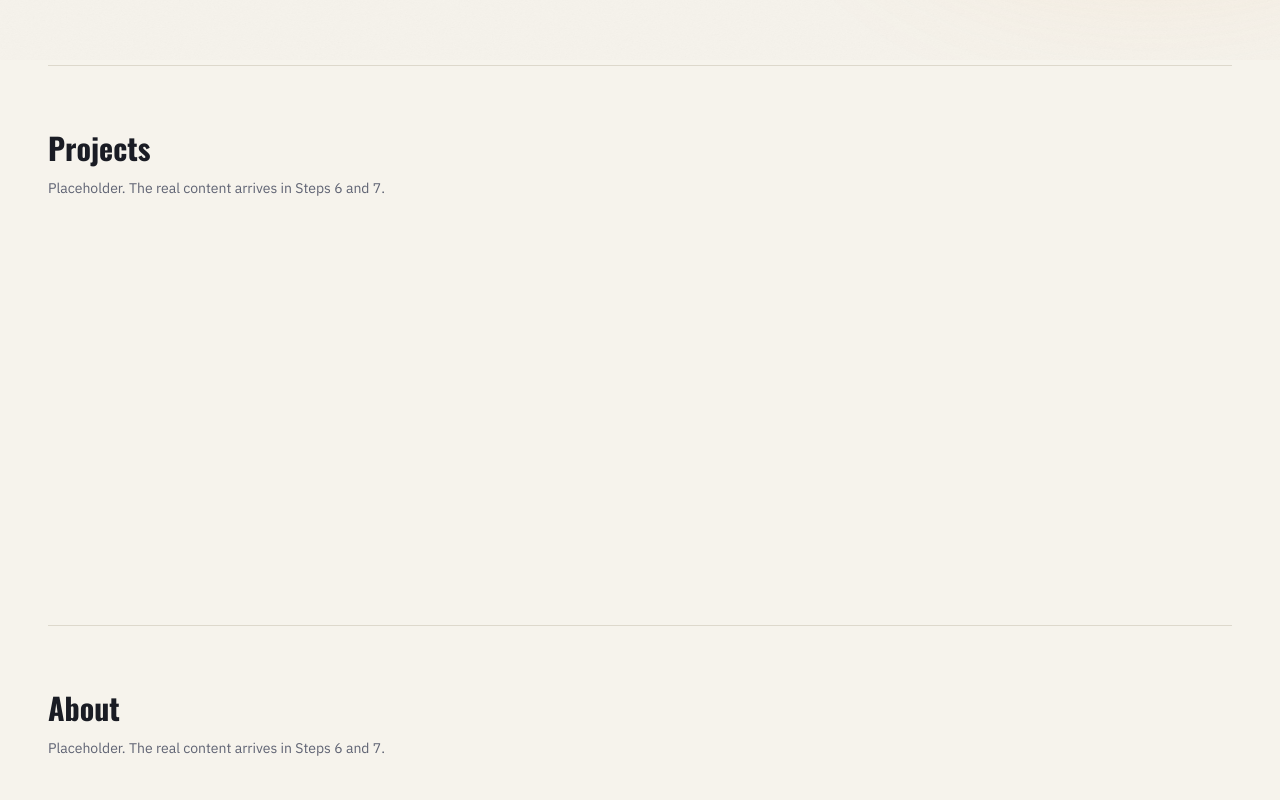
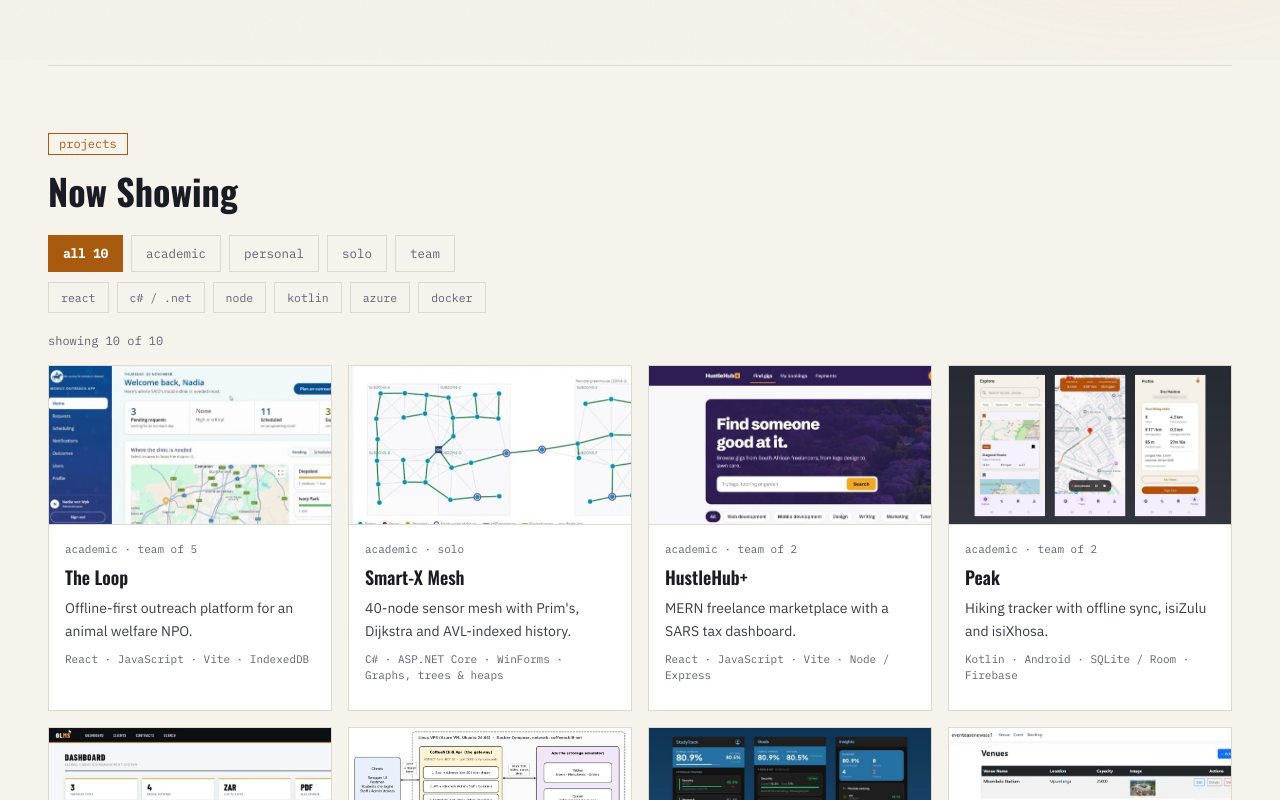
Before and after one commit to saxola-nqaba/Portfolio, a Next.js app: page / in a window 1280 px wide. Shown: the part 740-1540 px from the top of the page. Built offline with nearby package versions, Linux system fonts and the light colour scheme.

Commit message:
Add project cards, filters and project glow

```diff
--- a/app/globals.css
+++ b/app/globals.css
@@ -180,7 +180,7 @@ section[id] {
 }
 .pt-tip {
   position: absolute;
-  top: calc(100% + 6px);
+  bottom: calc(100% + 6px);
   left: 50%;
   transform: translateX(-50%);
   width: max-content;
@@ -232,3 +232,19 @@ section[id] {
     opacity: 1;
   }
 }
+
+/* ---------- Project glow ---------- */
+/* A third glow that takes on the colour of the project card being hovered */
+.bg-glow-project {
+  width: 900px;
+  height: 560px;
+  left: 50%;
+  top: 35%;
+  margin-left: -450px;
+  background: var(--project-glow, var(--glow));
+  opacity: 0;
+  transition: opacity 0.6s ease, background-color 0.6s ease;
+}
+[data-project-glow="on"] .bg-glow-project {
+  opacity: calc(var(--glow-opacity) * 1.1);
+}
--- a/app/page.tsx
+++ b/app/page.tsx
@@ -1,17 +1,40 @@
 import Hero from "@/components/Hero";
+import ProjectsSection from "@/components/ProjectsSection";
+import type { ProjectCardData } from "@/components/ProjectCard";
+import { getProjects, getProjectTech } from "@/lib/data";
 
-// The remaining sections are still placeholders. Steps 6 and 7 fill them in.
-const sections = ["projects", "about", "experience", "skills", "contact"];
+// Still placeholders. Step 7 fills these in.
+const sections = ["about", "experience", "skills", "contact"];
 
 export default function Home() {
+  // Prepare just what the cards need, so the browser isn't sent the full case studies.
+  const cards: ProjectCardData[] = getProjects().map((p) => ({
+    slug: p.slug,
+    title: p.title,
+    summary: p.summary,
+    highlight: p.highlight,
+    image: p.image,
+    imageAlt: p.imageAlt,
+    kind: p.kind,
+    teamSize: p.teamSize,
+    tech: p.tech,
+    color: p.color,
+    meta: `${p.kind} · ${p.teamSize === 1 ? "solo" : `team of ${p.teamSize}`}`,
+    techLine: getProjectTech(p)
+      .slice(0, 4)
+      .map((t) => t.name)
+      .join(" · "),
+  }));
+
   return (
     <main className="mx-auto max-w-7xl px-6 md:px-12">
       <Hero />
+      <ProjectsSection projects={cards} />
 
       {sections.map((id) => (
         <section key={id} id={id} className="min-h-[70vh] border-t border-rule py-16">
           <h2 className="font-display text-3xl font-bold capitalize">{id}</h2>
-          <p className="mt-3 text-sm text-muted">Placeholder. The real content arrives in Steps 6 and 7.</p>
+          <p className="mt-3 text-sm text-muted">Placeholder. The real content arrives in Step 7.</p>
         </section>
       ))}
     </main>
--- a/components/Background.tsx
+++ b/components/Background.tsx
@@ -3,6 +3,7 @@ export default function Background() {
     <div aria-hidden="true" className="pointer-events-none fixed inset-0 z-0 overflow-hidden">
       <div className="bg-glow bg-glow-a" />
       <div className="bg-glow bg-glow-b" />
+      <div className="bg-glow bg-glow-project" />
       <svg className="bg-grain" xmlns="http://www.w3.org/2000/svg">
         <filter id="grain-noise">
           <feTurbulence type="fractalNoise" baseFrequency="0.85" numOctaves={2} stitchTiles="stitch" />
--- /dev/null
+++ b/components/ProjectCard.tsx
@@ -0,0 +1,69 @@
+"use client";
+
+import Image from "next/image";
+import Link from "next/link";
+
+/** Only the fields a card needs, prepared on the server in app/page.tsx. */
+export type ProjectCardData = {
+  slug: string;
+  title: string;
+  summary: string;
+  highlight: string;
+  image: string;
+  imageAlt: string;
+  kind: "academic" | "personal";
+  teamSize: number;
+  tech: string[];
+  /** e.g. "academic · team of 5" */
+  meta: string;
+  /** The first few technology names, e.g. "React · JavaScript · Vite" */
+  techLine: string;
+  color: string;
+};
+
+/** Tints the background glow with a project's colour, or turns it off. */
+function setProjectGlow(color: string | null) {
+  const root = document.documentElement;
+  if (color) {
+    root.style.setProperty("--project-glow", color);
+    root.dataset.projectGlow = "on";
+  } else {
+    delete root.dataset.projectGlow;
+  }
+}
+
+export default function ProjectCard({ project }: { project: ProjectCardData }) {
+  return (
+    <Link
+      href={`/projects/${project.slug}`}
+      onMouseEnter={() => setProjectGlow(project.color)}
+      onMouseLeave={() => setProjectGlow(null)}
+      onFocus={() => setProjectGlow(project.color)}
+      onBlur={() => setProjectGlow(null)}
+      onClick={() => setProjectGlow(null)}
+      className="group block h-full border border-rule bg-surface transition duration-150 hover:-translate-y-0.5 hover:border-accent focus-visible:border-accent focus-visible:outline-2 focus-visible:outline-offset-2 focus-visible:outline-accent"
+    >
+      <div className="relative aspect-video overflow-hidden border-b border-rule bg-white">
+        <Image
+          src={project.image}
+          alt={project.imageAlt}
+          fill
+          sizes="(min-width: 1280px) 25vw, (min-width: 1024px) 33vw, (min-width: 640px) 50vw, 100vw"
+          className="object-cover object-left-top"
+        />
+      </div>
+
+      <div className="p-4">
+        <p className="mb-1.5 font-mono text-[11px] text-muted">{project.meta}</p>
+        <h3 className="mb-1.5 font-display text-lg font-semibold">{project.title}</h3>
+        <p className="text-sm leading-relaxed text-body">{project.summary}</p>
+        <p className="mt-2 font-mono text-[11px] text-muted">{project.techLine}</p>
+
+        {/* Always visible on phones; revealed on hover on larger screens */}
+        <p className="mt-2.5 font-mono text-[11px] text-accent md:mt-0 md:max-h-0 md:overflow-hidden md:opacity-0 md:transition-all md:duration-200 md:group-hover:mt-2.5 md:group-hover:max-h-10 md:group-hover:opacity-100 md:group-focus-visible:mt-2.5 md:group-focus-visible:max-h-10 md:group-focus-visible:opacity-100">
+          → {project.highlight}
+        </p>
+      </div>
+    </Link>
+  );
+}
--- /dev/null
+++ b/components/ProjectsSection.tsx
@@ -0,0 +1,124 @@
+"use client";
+
+import { useState } from "react";
+import ProjectCard, { type ProjectCardData } from "./ProjectCard";
+
+type TypeFilter = "all" | "academic" | "personal" | "solo" | "team";
+
+const typeFilters: { id: TypeFilter; label: string }[] = [
+  { id: "all", label: "all" },
+  { id: "academic", label: "academic" },
+  { id: "personal", label: "personal" },
+  { id: "solo", label: "solo" },
+  { id: "team", label: "team" },
+];
+
+// Each chip matches any of its technology ids.
+const techFilters: { id: string; label: string; techIds: string[] }[] = [
+  { id: "react", label: "react", techIds: ["react", "react-native"] },
+  { id: "dotnet", label: "c# / .net", techIds: ["csharp", "aspnet-core"] },
+  { id: "node", label: "node", techIds: ["node-express"] },
+  { id: "kotlin", label: "kotlin", techIds: ["kotlin"] },
+  { id: "azure", label: "azure", techIds: ["azure", "azure-functions", "azure-sql"] },
+  { id: "docker", label: "docker", techIds: ["docker"] },
+];
+
+function matchesType(project: ProjectCardData, filter: TypeFilter): boolean {
+  switch (filter) {
+    case "academic":
+    case "personal":
+      return project.kind === filter;
+    case "solo":
+      return project.teamSize === 1;
+    case "team":
+      return project.teamSize > 1;
+    default:
+      return true;
+  }
+}
+
+const chipBase = "border font-mono transition-colors";
+const chipOn = "border-accent bg-accent font-semibold text-on-accent";
+const chipOff = "border-rule text-muted hover:border-accent hover:text-ink";
+
+export default function ProjectsSection({ projects }: { projects: ProjectCardData[] }) {
+  const [typeFilter, setTypeFilter] = useState<TypeFilter>("all");
+  const [techFilter, setTechFilter] = useState<string | null>(null);
+
+  const activeTech = techFilters.find((t) => t.id === techFilter);
+  const visible = projects.filter(
+    (p) =>
+      matchesType(p, typeFilter) &&
+      (!activeTech || activeTech.techIds.some((id) => p.tech.includes(id))),
+  );
+
+  const resetFilters = () => {
+    setTypeFilter("all");
+    setTechFilter(null);
+  };
+
+  return (
+    <section id="projects" aria-labelledby="projects-heading" className="border-t border-rule py-16">
+      <p className="mb-4 inline-block border border-accent px-2.5 py-0.5 font-mono text-xs text-accent">
+        projects
+      </p>
+      <h2 id="projects-heading" className="font-display text-3xl font-bold sm:text-4xl">
+        Now Showing
+      </h2>
+
+      <div role="group" aria-label="Filter by project type" className="mt-6 flex flex-wrap gap-2">
+        {typeFilters.map((f) => (
+          <button
+            key={f.id}
+            type="button"
+            aria-pressed={typeFilter === f.id}
+            onClick={() => setTypeFilter(f.id)}
+            className={`${chipBase} px-3.5 py-2 text-[12.5px] ${typeFilter === f.id ? chipOn : chipOff}`}
+          >
+            {f.id === "all" ? `all ${projects.length}` : f.label}
+          </button>
+        ))}
+      </div>
+
+      <div role="group" aria-label="Filter by technology" className="mt-2.5 flex flex-wrap gap-2">
+        {techFilters.map((f) => (
+          <button
+            key={f.id}
+            type="button"
+            aria-pressed={techFilter === f.id}
+            onClick={() => setTechFilter(techFilter === f.id ? null : f.id)}
+            className={`${chipBase} px-3 py-1.5 text-[11.5px] ${techFilter === f.id ? chipOn : chipOff}`}
+          >
+            {f.label}
+          </button>
+        ))}
+      </div>
+
+      {/* Screen readers announce the new count when a filter changes */}
+      <p aria-live="polite" className="mt-5 font-mono text-xs text-muted">
+        showing {visible.length} of {projects.length}
+      </p>
+
+      {visible.length > 0 ? (
+        <ul className="mt-4 grid gap-4 sm:grid-cols-2 lg:grid-cols-3 xl:grid-cols-4">
+          {visible.map((project) => (
+            <li key={project.slug}>
+              <ProjectCard project={project} />
+            </li>
+          ))}
+        </ul>
+      ) : (
+        <div className="mt-4 border border-dashed border-rule p-8 text-center">
+          <p className="text-body">No projects match both filters.</p>
+          <button
+            type="button"
+            onClick={resetFilters}
+            className="mt-3 font-mono text-sm text-accent underline-offset-4 hover:underline"
+          >
+            clear filters
+          </button>
+        </div>
+      )}
+    </section>
+  );
+}
--- a/data/projects.ts
+++ b/data/projects.ts
@@ -11,6 +11,7 @@ export const projects: Project[] = [
     summary: "Offline-first outreach platform for an animal welfare NPO.",
     highlight: "Offline visits sync with no duplicates",
     tech: ["react", "javascript", "vite", "indexeddb", "node-express", "mongodb", "jwt", "rbac", "bcrypt", "rate-limiting", "input-validation", "azure", "github-actions", "vitest", "postman", "html-css"],
+    color: "#2f6fd6",
     image: "/projects/the-loop.jpg",
     imageAlt: "The Loop administrator home screen with a map of pending requests",
     gallery: [
@@ -43,6 +44,7 @@ export const projects: Project[] = [
     summary: "40-node sensor mesh with Prim's, Dijkstra and AVL-indexed history.",
     highlight: "403,200 readings, 68 tests",
     tech: ["csharp", "aspnet-core", "winforms", "algorithms", "xunit", "docker"],
+    color: "#1fa3b8",
     image: "/projects/smart-x.jpg",
     imageAlt: "Smart-X mesh topology map",
     links: { demo: "https://youtu.be/LpLknHxH7tc" },
@@ -57,6 +59,7 @@ export const projects: Project[] = [
     summary: "MERN freelance marketplace with a SARS tax dashboard.",
     highlight: "281 front-end tests, quality gate",
     tech: ["react", "javascript", "vite", "node-express", "mongodb", "jwt", "rbac", "bcrypt", "rate-limiting", "input-validation", "sonarqube", "gitleaks", "vitest", "rtl", "postman", "docker", "github-actions", "html-css"],
+    color: "#6b3fc4",
     image: "/projects/hustlehub.jpg",
     imageAlt: "HustleHub+ gig search page",
     links: { demo: "https://youtu.be/gV5EHxqV2p4" },
@@ -71,6 +74,7 @@ export const projects: Project[] = [
     summary: "Hiking tracker with offline sync, isiZulu and isiXhosa.",
     highlight: "Hikes recorded offline sync later",
     tech: ["kotlin", "android", "sqlite", "firebase", "node-express", "javascript", "jwt", "rate-limiting", "input-validation", "robolectric", "github-actions"],
+    color: "#f47e20",
     image: "/projects/peak.jpg",
     imageAlt: "Peak's explore, GPS tracking and profile screens",
     links: { demo: "https://youtu.be/GLt1aZqTnJE" },
@@ -85,6 +89,7 @@ export const projects: Project[] = [
     summary: "Logistics system split into a JWT-secured Web API.",
     highlight: "Factory, Decorator and Observer patterns",
     tech: ["csharp", "aspnet-core", "ef-core", "sql-server", "sql", "jwt", "docker", "xunit", "html-css"],
+    color: "#c9a227",
     image: "/projects/glms.jpg",
     imageAlt: "GLMS dashboard",
     links: {},
@@ -99,6 +104,7 @@ export const projects: Project[] = [
     summary: "API gateway on a Linux VPS with Docker and CI/CD.",
     highlight: "Self-hosted runner deploys on merge",
     tech: ["csharp", "aspnet-core", "azure-functions", "azure", "docker", "linux", "github-actions", "jwt", "rbac", "bcrypt", "input-validation", "xunit", "postman"],
+    color: "#9a6a3a",
     image: "/projects/coffeenchill.jpg",
     imageAlt: "CoffeeNChill system architecture diagram",
     links: { demo: "https://youtu.be/g4YuVPHI3Wo" },
@@ -113,6 +119,7 @@ export const projects: Project[] = [
     summary: "Marks and goal tracker that works out the score you still need.",
     highlight: "Built from my own UX prototype",
     tech: ["react-native", "typescript", "firebase", "zustand"],
+    color: "#2e86c1",
     image: "/projects/studytrack.jpg",
     imageAlt: "StudyTrack's marks, goals and insights screens",
     links: {},
@@ -127,6 +134,7 @@ export const projects: Project[] = [
     summary: "Venue booking platform on Azure App Service and Azure SQL.",
     highlight: "Double-booking prevention",
     tech: ["csharp", "aspnet-core", "azure", "azure-sql", "sql", "html-css"],
+    color: "#0d6efd",
     image: "/projects/eventease.jpg",
     imageAlt: "EventEase venues page",
     links: {},
@@ -141,6 +149,7 @@ export const projects: Project[] = [
     summary: "Budget tracker; I owned expenses and the Firebase migration.",
     highlight: "Snooze goals with automatic reset",
     tech: ["kotlin", "android", "firebase"],
+    color: "#2b7bd8",
     image: "/projects/betterbudget.jpg",
     imageAlt: "BetterBudget's expenses, overspend warning and insights screens",
     links: {},
@@ -155,6 +164,7 @@ export const projects: Project[] = [
     summary: "Cybersecurity awareness chatbot with a quiz and reminders.",
     highlight: "Sentiment and keyword detection",
     tech: ["csharp", "wpf", "mysql", "sql", "github-actions"],
+    color: "#00c2e0",
     image: "/projects/cyberguard.jpg",
     imageAlt: "CyberGuard chat screen",
     links: {},
--- a/lib/types.ts
+++ b/lib/types.ts
@@ -46,6 +46,8 @@ export type Project = {
   highlight: string;
   /** Technology ids from data/technologies.ts. */
   tech: string[];
+  /** Colour the background glow turns when this project's card is hovered. */
+  color: string;
   image: string;
   imageAlt: string;
   gallery?: { src: string; alt: string; caption: string }[];
```
